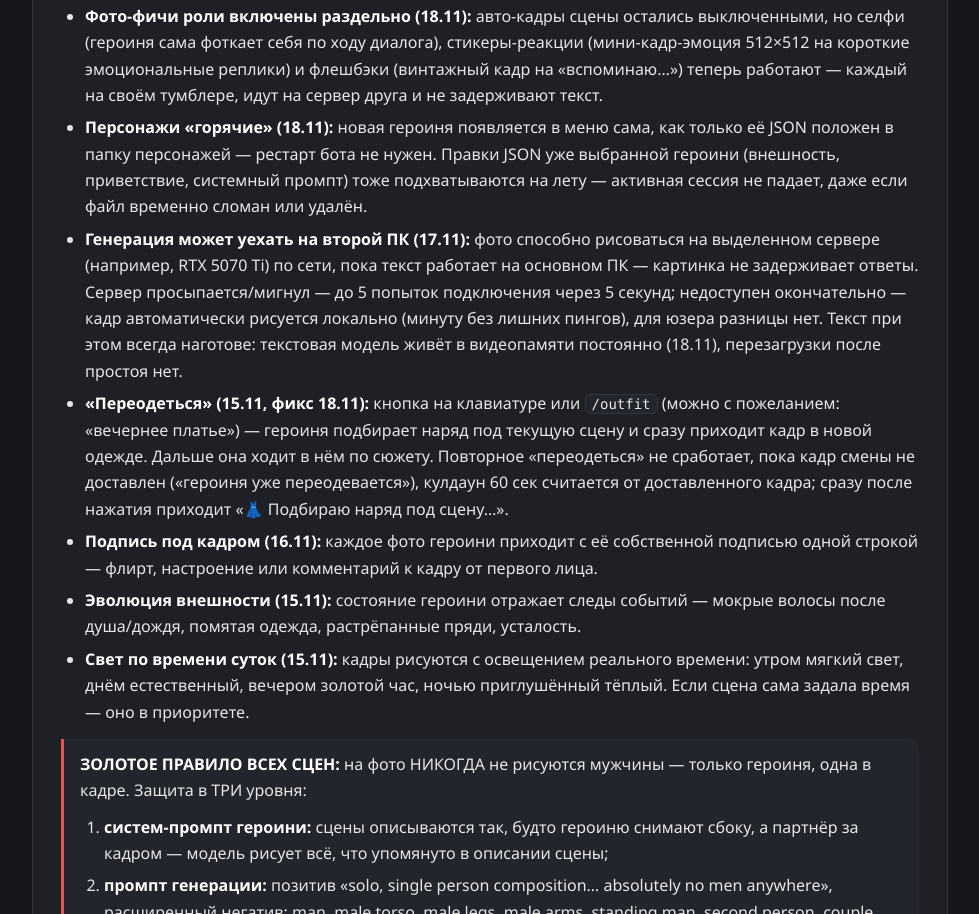
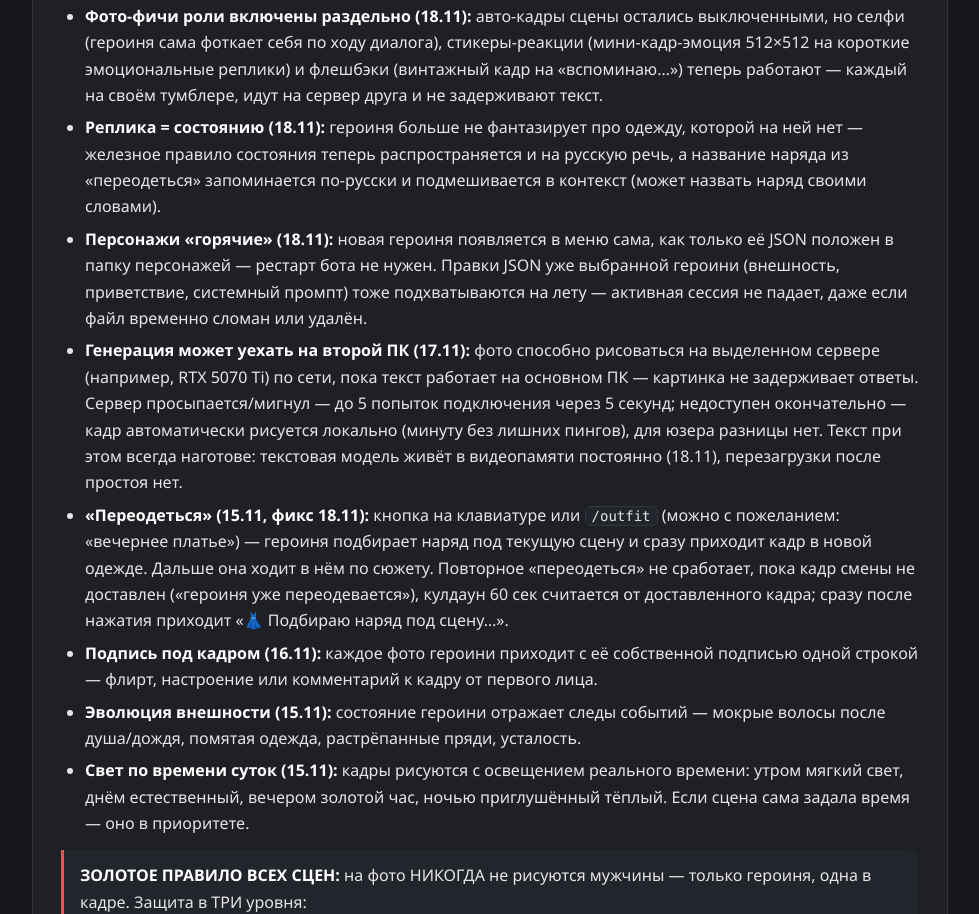
Before and after one commit to Rosheg/rp-tgbot-doc, a plain HTML site: page index.html in a window 1280 px wide. Shown: the part 6266-7180 px from the top of the page, without its empty margins (150-1129 px from the left). Drawn offline with Linux system fonts and the light colour scheme.

Commit message:
doc update 18.11.2026

```diff
--- a/index.html
+++ b/index.html
@@ -401,6 +401,11 @@
         512×512 на короткие эмоциональные реплики) и флешбэки
         (винтажный кадр на «вспоминаю…») теперь работают — каждый на
         своём тумблере, идут на сервер друга и не задерживают текст.</li>
+    <li><b>Реплика = состоянию (18.11):</b> героиня больше не
+        фантазирует про одежду, которой на ней нет — железное правило
+        состояния теперь распространяется и на русскую речь, а название
+        наряда из «переодеться» запоминается по-русски и подмешивается
+        в контекст (может назвать наряд своими словами).</li>
     <li><b>Персонажи «горячие» (18.11):</b> новая героиня появляется в
         меню сама, как только её JSON положен в папку персонажей — рестарт
         бота не нужен. Правки JSON уже выбранной героини (внешность,
```
Also changed, not shown: info.html (+5 -0 lines).
